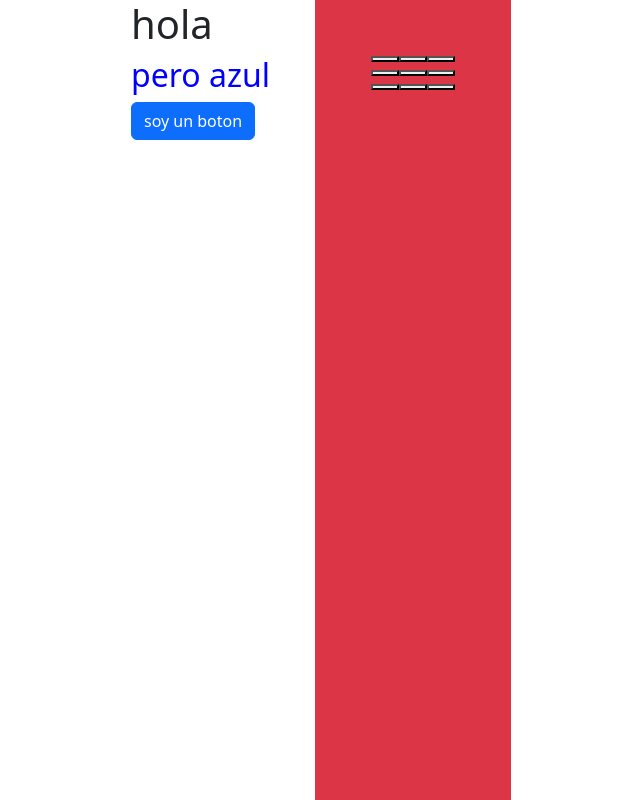
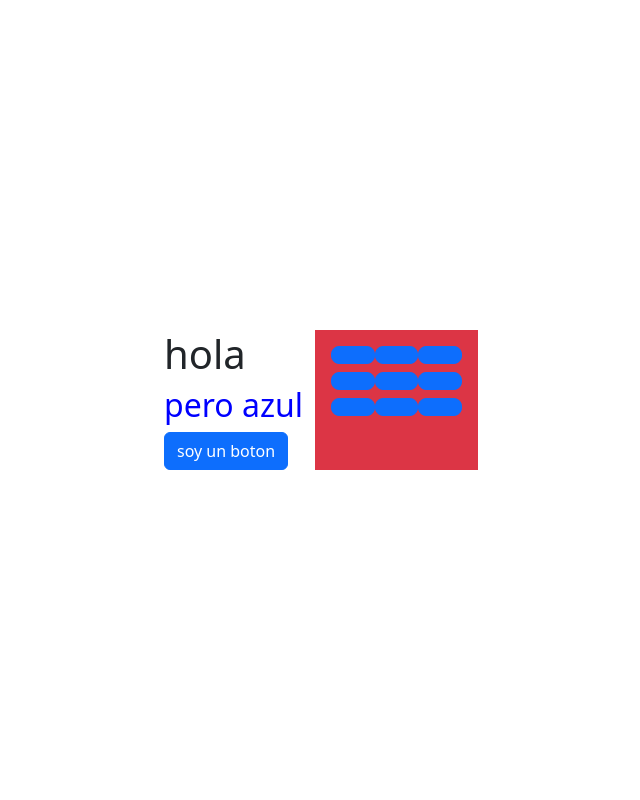
Before and after one commit to zapata05/proyecto_7veu, a Vue app in the folder veu/mi_primer_veo/: page / in a window 1280 px wide. Shown: the whole page, without its empty margins (325-965 px from the left). Built offline with nearby package versions, Linux system fonts and the light colour scheme.

Commit message:
no cierto era broma los array me estan haciendo llorar xc

```diff
--- a/veu/mi_primer_veo/src/App.vue
+++ b/veu/mi_primer_veo/src/App.vue
@@ -1,9 +1,13 @@
 <script setup>
+import {ref} from 'vue'
 const name  = " soy una sobre escritura "
 const stylecolor = "color: blue"
 const arry=['blue','red','peru'];
-const cambiar=()=>{
-  console.log['-','-','-','-','-','-','-','-','-']
+
+const cambiar=ref['-','-','-','-','-','-','-','-','-'];
+
+const camb =()=>{
+  cambiar.value
 }
 </script>
 <template>
@@ -21,21 +25,21 @@ const cambiar=()=>{
   y yo un gato we
 </div>
 </div>
-<div class="container1 bg-danger vh-100 p-5">
-  <div class="row m-2">
-    <button class="col" @click="cambiar"></button>
-    <button class="col" @click="cambiar" ></button>
-    <button class="col" @click="cambiar"></button>
+<div class="container1 bg-danger vh-400 p-2">
+  <div class="row m-2 grid text-center ">
+    <button class="col btn btn-primary btn-lg btn-block" @click="camb" ></button>
+    <button class="col btn btn-primary btn-lg btn-block" @click="camb" ></button>
+    <button class="col btn btn-primary btn-lg btn-block" @click="camb"></button>
   </div>
-  <div class="row m-2">
-    <button class="col" ></button>
-    <button class="col" ></button>
-    <button class="col" ></button>
+  <div class="row m-2 grid text-center">
+    <button class="col btn btn-primary btn-lg btn-block" @click="camb" ></button>
+    <button class="col btn btn-primary btn-lg btn-block" @click="camb" ></button>
+    <button class="col btn btn-primary btn-lg btn-block" @click="camb"></button>
   </div>
-  <div class="row m-2">
-    <button class="col" ></button>
-    <button class="col" ></button>
-    <button class="col" ></button>
+  <div class="row m-2 grid text-center">
+    <button class="col btn btn-primary btn-lg btn-block" @click="camb" ></button>
+    <button class="col btn btn-primary btn-lg btn-block" @click="camb" ></button>
+    <button class="col btn btn-primary btn-lg btn-block" @click="camb"></button>
   </div>
 </div>
 </template>
```
